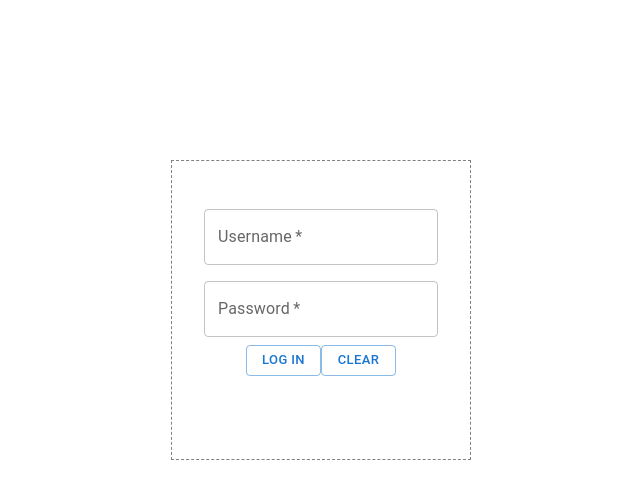
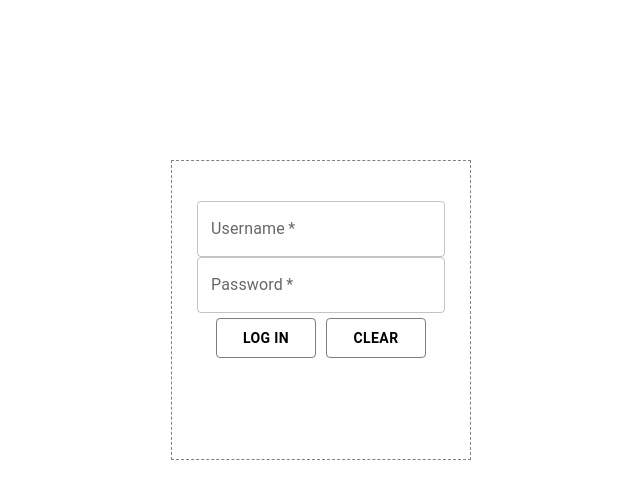
Before and after one commit to WFT-Interns/React-Practice-bimisha, a React (Create React App) app: page / in a window 1280 px wide. Shown: the top 498 px of the page, without its empty margins (319-959 px from the left). Built offline with nearby package versions, Linux system fonts and the light colour scheme.

Commit message:
feat: Used ThemeProvider to style the buttons of login page

```diff
--- a/src/Components/Home.jsx
+++ b/src/Components/Home.jsx
@@ -5,7 +5,7 @@ import { useNavigate } from "react-router-dom";
 //import "./css/Home.css";
 
 const Home = () => {
-  const [userdata, setuserdata] = useState([]);
+  const [userdata, setUserData] = useState([]);
   const navigate = useNavigate();
   useEffect(() => {
     const Datas = require("../Data/users.json");
@@ -16,7 +16,7 @@ const Home = () => {
       address: users.address,
       email: users.email,
     }));
-    setuserdata(parsedata);
+    setUserData(parsedata);
   }, []);
 
   const columns = [
--- a/src/Components/Login.jsx
+++ b/src/Components/Login.jsx
@@ -1,12 +1,12 @@
 import React, {useState} from "react";
 import Button from '@mui/material/Button';
-import { Container, Stack, TextField} from "@mui/material";
+import { Container, Stack, TextField, ThemeProvider} from "@mui/material";
 import { useNavigate } from "react-router-dom";
-// import "./css/login.css";
+import theme from "../Theme/loginTheme";
 
 const Login =() => {
     const navigate=useNavigate();
-    const [userName, setuserName] = useState('');
+    const [userName, setUsername] = useState('');
     const [password, setPass] = useState('');
 
     const [message, setMessage] = useState('')
@@ -19,20 +19,22 @@ const Login =() => {
 
     const resetForm = (event) => {
         event.preventDefault();//prevent from reloading the page
-        setuserName('');
+        setUsername('');
         setPass('');
       }
 
     return(
         <>
+        <ThemeProvider theme = {theme}>
             <Container component="form" sx={{ width: 300, height:300, mt: 20, p:5, border: '1px dashed grey'}} onSubmit={handleSubmit} className="form-container">
-                <TextField sx={{m:1}} label="Username" variant="outlined" type="text" value={userName} onChange={event => setuserName(event.target.value)} name="userName" required/>
-                <TextField sx={{m:1}} label="Password" component="form" variant="outlined"  type="Password" value={password} onChange={event => setPass(event.target.value)} name="password" required/>
+                <TextField label="Username" variant="outlined" type="text" value={userName} onChange={event => setUsername(event.target.value)} name="userName" required/>
+                <TextField label="Password" variant="outlined"  type="Password" value={password} onChange={event => setPass(event.target.value)} name="password" required/>
                 <Stack class="form-button" direction="row" justifyContent="space between" alignItems="center" >
-                    <Button variant= "outlined" size="small" type="submit"onClick={() => navigate("/Home")}>Log In</Button>
-                    <Button variant= "outlined" size="small" type="clear" onClick={resetForm}>Clear</Button>
+                    <Button variant= "outlined"  type="submit"onClick={() => navigate("/Home")}>Log In</Button>
+                    <Button variant= "outlined"  type="clear" onClick={resetForm}>Clear</Button>
                 </Stack>
             </Container>
+        </ThemeProvider>
         </>
     )
 }
--- /dev/null
+++ b/src/Theme/loginTheme.jsx
@@ -0,0 +1,39 @@
+import React from 'react'
+import { Button } from '@mui/material';
+import { createTheme } from '@mui/material/styles';
+import styled from '@emotion/styled';
+
+
+
+const theme = createTheme({
+    palette:{
+        primary:{
+            main: '#000',
+        },
+        secondary: {
+            main: '#f44336',
+          },
+       },
+    components: {
+        MuiButton: {
+          styleOverrides: {
+
+            root: {
+              textTransform: "uppercase",
+              fontWeight: 700,
+            },
+
+            outlined: {
+              border: "3px solid #00000",
+              margin: "5px",
+              height: "40px",
+              width: "100px",
+            },
+          },
+        },
+    },
+});
+
+
+
+export default theme;
```
